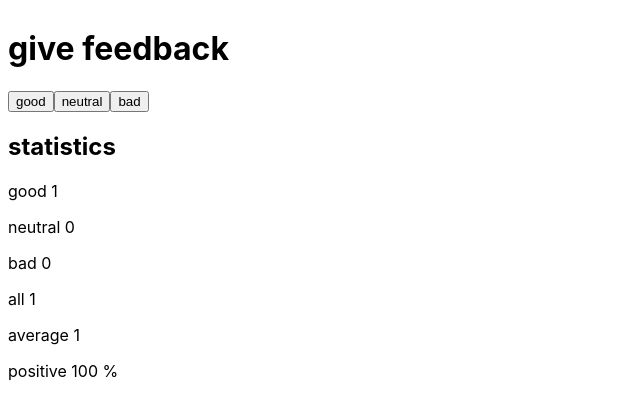
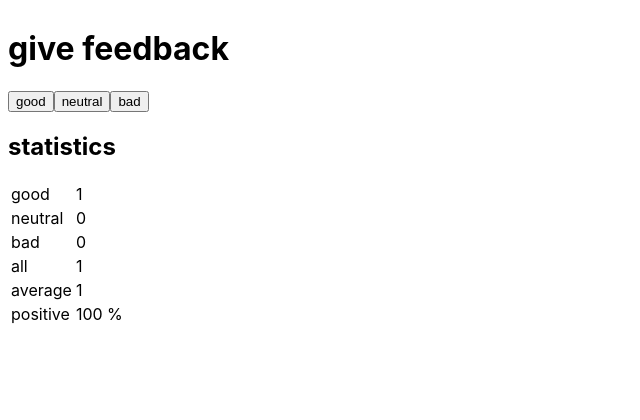
Before and after one commit to PhamDuong01/Full-Stack-Open, a React (Create React App) app: page / in a window 1280 px wide. Both pictures are taken after a click on the button "good". Shown: the top 420 px of the page, without its empty margins (0-640 px from the left). Built offline with nearby package versions, Linux system fonts and the light colour scheme.

Commit message:
1.11*: unicafe step6

```diff
--- a/src/App.js
+++ b/src/App.js
@@ -3,10 +3,13 @@
 
 const StatisticsLine = (props) => {
   return (
-    <p>
-      {props.text} {props.value}
+    <tr>
+      <td>{props.text}</td>
+      <td>
+        {props.value}
         {props.text === "positive" ? " %" : ""}
-    </p>
+      </td>
+    </tr>
   );
 };
 
@@ -20,12 +23,16 @@
   return (
     <>
       <h2>statistics</h2>
+      <table>
+        <tbody>
           <StatisticsLine text="good" value={good} />
           <StatisticsLine text="neutral" value={neutral} />
           <StatisticsLine text="bad" value={bad} />
           <StatisticsLine text="all" value={all} />
           <StatisticsLine text="average" value={average} />
           <StatisticsLine text="positive" value={positive} />
+        </tbody>
+      </table>
     </>
   );
 };
```
Lines whose indentation alone changed are shown as unchanged.
